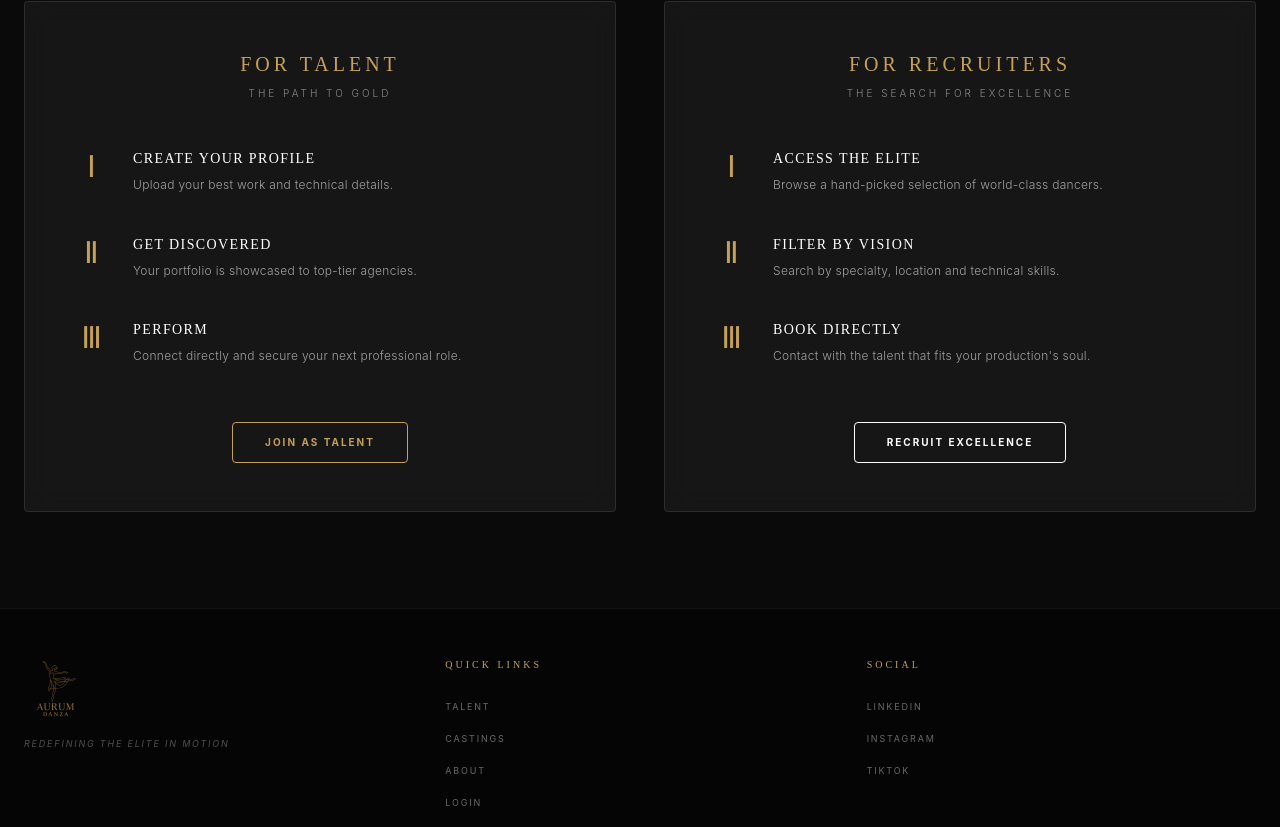
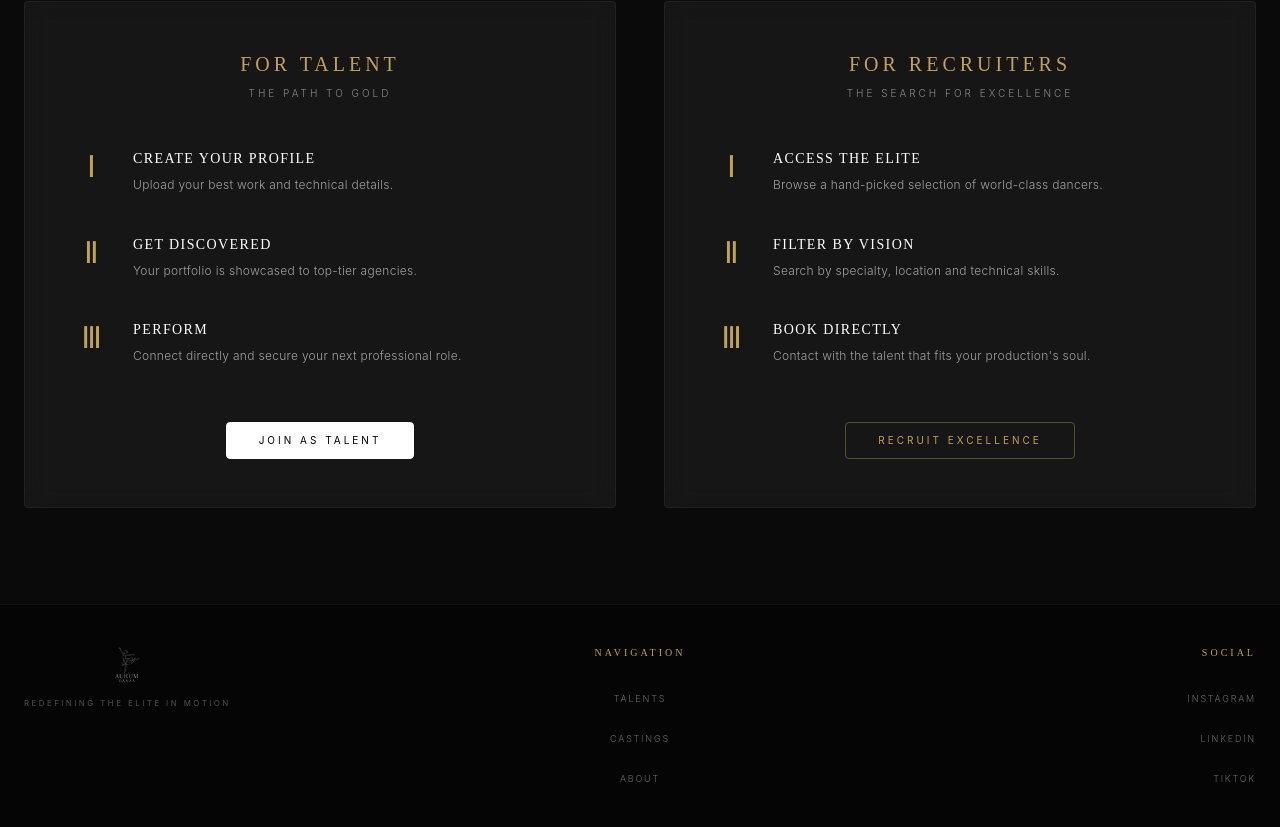
Before and after one commit to GiovannaMagistrati/aurum-danza, a React (Vite) app: page / in a window 1280 px wide. Shown: the part 1970-2797 px from the top of the page. Built offline with nearby package versions, Linux system fonts and the light colour scheme.

Commit message:
feat: implement ProtectedAction guard and complete Castings/Talent integration

```diff
--- /dev/null
+++ b/src/components/castings/CastingCard.jsx
@@ -0,0 +1,51 @@
+import React from 'react';
+import { Link } from 'react-router-dom';
+import ProtectedAction from '../ui/ProtectedAction'; // Importamos el escudo
+
+const CastingCard = ({ title, type, location, date, id, isLoggedIn }) => {
+  return (
+    <div className="group relative bg-white/[0.02] border border-white/5 p-6 md:p-8 hover:bg-white/[0.04] transition-all duration-500 overflow-hidden">
+      <div className="absolute inset-0 bg-gradient-to-br from-aurum-gold/5 to-transparent opacity-0 group-hover:opacity-100 transition-opacity duration-700" />
+
+      <div className="relative z-10 flex flex-col h-full justify-between">
+        <div>
+          <div className="flex justify-between items-start mb-6">
+            <span className="font-inter text-[8px] tracking-[0.3em] text-aurum-gold uppercase border border-aurum-gold/20 px-2 py-1">
+              {type}
+            </span>
+            <span className="font-inter text-[9px] text-white/20 tracking-[0.1em] uppercase">
+              {date}
+            </span>
+          </div>
+
+          <h3 className="font-cinzel text-lg md:text-xl text-white/90 tracking-wider mb-2">
+            {title}
+          </h3>
+
+          <p className="font-inter text-[10px] text-white/40 tracking-[0.2em] uppercase">
+            {location}
+          </p>
+        </div>
+
+        {/* ACCIONES PROTEGIDAS */}
+        <div className="mt-10 flex flex-col gap-4">
+          <Link
+            to={`/castings/${id}`}
+            className="inline-block font-inter text-[9px] text-white/60 tracking-[0.3em] uppercase hover:text-white transition-colors"
+          >
+            Details
+          </Link>
+
+          {/* LA TRAMPA: Si no está logueado, al hacer clic va a /login */}
+          <ProtectedAction isLoggedIn={isLoggedIn}>
+            <button className="w-full py-3 border border-white/10 font-inter text-[9px] text-white tracking-[0.3em] uppercase hover:bg-white hover:text-black transition-all duration-500">
+              Apply Now
+            </button>
+          </ProtectedAction>
+        </div>
+      </div>
+    </div>
+  );
+};
+
+export default CastingCard;
--- a/src/components/home/Hero.jsx
+++ b/src/components/home/Hero.jsx
@@ -4,7 +4,6 @@ import heroImg from '../../assets/images/hero.png';
 const Hero = () => {
   return (
     <section className="relative w-full h-screen flex items-center justify-center overflow-hidden bg-aurum-deep">
-      {/* Fondo con tratamiento de imagen */}
       <div className="absolute inset-0 z-0">
         <img
           src={heroImg}
--- a/src/components/home/ProcessSection.jsx
+++ b/src/components/home/ProcessSection.jsx
@@ -1,16 +1,18 @@
 import React from 'react';
+import Button from '../ui/Button';
+import ProtectedAction from '../ui/ProtectedAction';
 
-const ProcessSection = () => {
+const ProcessSection = ({ isLoggedIn }) => {
   const talentSteps = [
-    { icon: 'Ⅰ', title: 'Create your Profile', desc: 'Upload your best work and technical details.' },
-    { icon: 'Ⅱ', title: 'Get Discovered', desc: 'Your portfolio is showcased to top-tier agencies.' },
-    { icon: 'Ⅲ', title: 'Perform', desc: 'Connect directly and secure your next professional role.' },
+    { icon: 'Ⅰ', title: 'CREATE YOUR PROFILE', desc: 'Upload your best work and technical details.' },
+    { icon: 'Ⅱ', title: 'GET DISCOVERED', desc: 'Your portfolio is showcased to top-tier agencies.' },
+    { icon: 'Ⅲ', title: 'PERFORM', desc: 'Connect directly and secure your next professional role.' },
   ];
 
   const recruiterSteps = [
-    { icon: 'Ⅰ', title: 'Access the Elite', desc: 'Browse a hand-picked selection of world-class dancers.' },
-    { icon: 'Ⅱ', title: 'Filter by Vision', desc: 'Search by specialty, location and technical skills.' },
-    { icon: 'Ⅲ', title: 'Book Directly', desc: 'Contact with the talent that fits your production\'s soul.' },
+    { icon: 'Ⅰ', title: 'ACCESS THE ELITE', desc: 'Browse a hand-picked selection of world-class dancers.' },
+    { icon: 'Ⅱ', title: 'FILTER BY VISION', desc: 'Search by specialty, location and technical skills.' },
+    { icon: 'Ⅲ', title: 'BOOK DIRECTLY', desc: 'Contact with the talent that fits your production\'s soul.' },
   ];
 
   return (
@@ -23,11 +25,10 @@ const ProcessSection = () => {
         </h2>
         <p className="font-inter font-light text-white/60 tracking-wider text-sm mb-16">Two paths. One Standard.</p>
 
-        {/* Las Dos Cards Principales (Grid 1 o 2 columnas) */}
         <div className="grid grid-cols-1 md:grid-cols-2 gap-12 w-full max-w-7xl">
 
           {/* FOR TALENT */}
-          <div className="glass-effect rounded-sm p-12 flex flex-col items-center">
+          <div className="glass-effect rounded-sm p-12 flex flex-col items-center border border-white/5">
             <h3 className="font-cinzel text-xl text-aurum-gold tracking-[0.2em] mb-2">FOR TALENT</h3>
             <p className="font-inter text-[10px] uppercase tracking-[0.3em] font-light text-white/50 mb-12">THE PATH TO GOLD</p>
 
@@ -43,13 +44,16 @@ const ProcessSection = () => {
               ))}
             </div>
 
-            <button className="btn-aurum hover:bg-white hover:text-aurum-deep transition-all duration-300">
-              JOIN AS TALENT
-            </button>
+            {/* TRAMPA CON CENTRADO REPARADO */}
+            <ProtectedAction isLoggedIn={isLoggedIn} className="w-full flex justify-center">
+              <Button variant="solid" to="/join" className="w-full sm:w-auto">
+                JOIN AS TALENT
+              </Button>
+            </ProtectedAction>
           </div>
 
-          {/* FOR RECRUITERS */}
-          <div className="glass-effect rounded-sm p-12 flex flex-col items-center">
+          {/* FOR RECRUITERS  */}
+          <div className="glass-effect rounded-sm p-12 flex flex-col items-center border border-white/5">
             <h3 className="font-cinzel text-xl text-aurum-gold tracking-[0.2em] mb-2">FOR RECRUITERS</h3>
             <p className="font-inter text-[10px] uppercase tracking-[0.3em] font-light text-white/50 mb-12">THE SEARCH FOR EXCELLENCE</p>
 
@@ -65,9 +69,12 @@ const ProcessSection = () => {
               ))}
             </div>
 
-            <button className="btn-aurum border-white text-white hover:bg-white hover:text-aurum-deep transition-all duration-300">
-              RECRUIT EXCELLENCE
-            </button>
+            {/* TRAMPA CON CENTRADO REPARADO */}
+            <ProtectedAction isLoggedIn={isLoggedIn} className="w-full flex justify-center">
+              <Button variant="outline" to="/recruit" className="w-full sm:w-auto">
+                RECRUIT EXCELLENCE
+              </Button>
+            </ProtectedAction>
           </div>
 
         </div>
--- a/src/components/layout/Footer.jsx
+++ b/src/components/layout/Footer.jsx
@@ -1,41 +1,61 @@
 import React from 'react';
-import LogoGold from '../../assets/images/Logo.png';
+import { Link } from 'react-router-dom';
+import LogoGold from '../../assets/images/logo.png';
 
 const Footer = () => {
   return (
-    <footer className="w-full bg-[#050505] py-12 border-t border-white/5">
+    <footer className="w-full bg-[#050505] py-10 border-t border-white/5">
       <div className="container-custom">
-        <div className="grid grid-cols-1 md:grid-cols-3 gap-8 items-start">
 
-          {/* COLUMNA 1: LOGO */}
-          <div className="flex flex-col items-center md:items-start">
-            <img src={LogoGold} alt="Aurum Danza" className="w-16 h-auto mb-4 opacity-90" />
-            <p className="font-inter text-[9px] text-white/30 tracking-[0.2em] italic uppercase">
+        <div className="grid grid-cols-1 md:grid-cols-3 gap-12 items-start">
+
+          {/* COLUMNA 1: BRANDING (LOGO SOBRE FRASE) */}
+          <div className="flex flex-col items-center md:items-start w-full md:w-fit">
+            <div className="w-full flex justify-center mb-3">
+              <img
+                src={LogoGold}
+                alt="Aurum"
+                className="w-10 h-auto opacity-70 grayscale brightness-150"
+              />
+            </div>
+            <p className="font-inter text-[8px] text-white/30 tracking-[0.3em] uppercase whitespace-nowrap text-center md:text-left">
               Redefining the elite in motion
             </p>
           </div>
 
-          {/* COLUMNA 2: QUICK LINKS */}
-          <div className="flex flex-col items-center md:items-start">
-            <h4 className="font-cinzel text-[10px] text-aurum-gold tracking-[0.3em] mb-5 uppercase">Quick Links</h4>
-            <ul className="space-y-2 text-center md:text-left">
-              {['Talent', 'Castings', 'About', 'Login'].map((item) => (
+          {/* COLUMNA 2: NAVIGATION */}
+          <div className="flex flex-col items-center">
+            <h4 className="font-cinzel text-[10px] text-aurum-gold tracking-[0.3em] mb-6 uppercase">
+              Navigation
+            </h4>
+            <ul className="flex flex-col items-center gap-4">
+              {['Talents', 'Castings', 'About'].map((item) => (
                 <li key={item}>
-                  <a href="#" className="font-inter text-[9px] text-white/40 hover:text-white transition-colors tracking-[0.2em] uppercase">
+                  <Link
+                    to={`/${item.toLowerCase()}`}
+                    className="font-inter text-[9px] text-white/40 hover:text-white transition-all duration-300 tracking-[0.2em] uppercase font-light"
+                  >
                     {item}
-                  </a>
+                  </Link>
                 </li>
               ))}
             </ul>
           </div>
 
           {/* COLUMNA 3: SOCIAL */}
-          <div className="flex flex-col items-center md:items-start">
-            <h4 className="font-cinzel text-[10px] text-aurum-gold tracking-[0.3em] mb-5 uppercase">Social</h4>
-            <ul className="space-y-2 text-center md:text-left">
-              {['LinkedIn', 'Instagram', 'TikTok'].map((social) => (
+          <div className="flex flex-col items-center md:items-end">
+            <h4 className="font-cinzel text-[10px] text-aurum-gold tracking-[0.3em] mb-6 uppercase">
+              Social
+            </h4>
+            <ul className="flex flex-col items-center md:items-end gap-4">
+              {['Instagram', 'LinkedIn', 'TikTok'].map((social) => (
                 <li key={social}>
-                  <a href="#" className="font-inter text-[9px] text-white/40 hover:text-white transition-colors tracking-[0.2em] uppercase">
+                  <a
+                    href={`https://${social.toLowerCase()}.com`}
+                    target="_blank"
+                    rel="noopener noreferrer"
+                    className="font-inter text-[9px] text-white/40 hover:text-white transition-all duration-300 tracking-[0.2em] uppercase font-light"
+                  >
                     {social}
                   </a>
                 </li>
@@ -43,10 +63,16 @@ const Footer = () => {
             </ul>
           </div>
         </div>
-        <div className="mt-12 pt-6 border-t border-white/5 text-center">
-          <p className="font-inter text-[7px] text-white/10 tracking-[0.4em] uppercase">
+
+        {/* BARRA INFERIOR */}
+        <div className="mt-12 pt-6 border-t border-white/5 flex flex-col md:flex-row justify-between items-center gap-4">
+          <p className="font-inter text-[7px] text-white/10 tracking-[0.3em] uppercase">
             © 2026 Aurum Danza — All rights reserved
           </p>
+          <div className="flex gap-6 text-[7px] text-white/10 uppercase tracking-[0.2em]">
+            <Link to="/privacy" className="hover:text-white/30 transition-colors">Privacy</Link>
+            <Link to="/terms" className="hover:text-white/30 transition-colors">Terms</Link>
+          </div>
         </div>
       </div>
     </footer>
--- /dev/null
+++ b/src/components/ui/Button.jsx
@@ -0,0 +1,38 @@
+import { Link } from 'react-router-dom';
+
+const Button = ({
+  children,
+  to,
+  variant = 'outline', // 'outline' o 'solid'
+  className = '',
+  ...props
+}) => {
+  // Clases base siguiendo el estilo cinematográfico
+  const baseStyles = "px-8 py-2.5 font-inter text-[10px] uppercase tracking-[0.3em] transition-all duration-500 rounded-sm inline-block text-center";
+
+  // Variantes de color y estilo
+  const variants = {
+    outline: "border border-aurum-gold/40 text-aurum-gold hover:bg-aurum-gold hover:text-black",
+    solid: "bg-white text-black border border-white hover:bg-transparent hover:text-white"
+  };
+
+  const combinedClasses = `${baseStyles} ${variants[variant]} ${className}`;
+
+  // Si tiene la prop 'to', se comporta como un link de React Router
+  if (to) {
+    return (
+      <Link to={to} className={combinedClasses} {...props}>
+        {children}
+      </Link>
+    );
+  }
+
+  // Si no, es un botón normal
+  return (
+    <button className={combinedClasses} {...props}>
+      {children}
+    </button>
+  );
+};
+
+export default Button;
--- /dev/null
+++ b/src/components/ui/ProtectedAction.jsx
@@ -0,0 +1,24 @@
+import React from 'react';
+import { useNavigate } from 'react-router-dom';
+
+const ProtectedAction = ({ children, isLoggedIn, className }) => {
+  const navigate = useNavigate();
+
+  const handleAction = (e) => {
+    if (!isLoggedIn) {
+      e.preventDefault();
+      e.stopPropagation();
+      // Redirigimos al login
+      navigate('/login');
+    }
+  };
+
+  // Ahora el div usa la className que le pasamos (como "w-full flex justify-center")
+  return (
+    <div onClickCapture={handleAction} className={className}>
+      {children}
+    </div>
+  );
+};
+
+export default ProtectedAction;
--- /dev/null
+++ b/src/pages/Castings.jsx
@@ -0,0 +1,53 @@
+import React, { useState } from 'react'; // 1. Agregamos useState
+import CastingCard from '../components/castings/CastingCard';
+import ProtectedAction from '../components/ui/ProtectedAction'; // Importamos el escudo
+
+const Castings = () => {
+  // Simulación de estado de login (luego vendrá de un Context global)
+  const [isLoggedIn, setIsLoggedIn] = useState(false);
+
+  const castingData = [
+    { id: 1, title: "The Golden Era Residency", type: "Contemporary", location: "Madrid, ES", date: "JUN 2026" },
+    { id: 2, title: "Cinematic Motion Project", type: "Jazz / Fusion", location: "London, UK", date: "JUL 2026" },
+    { id: 3, title: "Elite Ballet Gala", type: "Classical", location: "Paris, FR", date: "SEP 2026" }
+  ];
+
+  return (
+    <div className="min-h-screen bg-[#050505] pt-32 pb-20">
+      <div className="container-custom">
+
+        {/* Encabezado de la Sección */}
+        <div className="mb-16 md:mb-24 flex flex-col md:flex-row md:items-end justify-between gap-8">
+          <div className="max-w-xl">
+            <h2 className="font-cinzel text-3xl md:text-5xl text-white mb-6 tracking-tight">
+              OPEN <span className="text-aurum-gold">CASTINGS</span>
+            </h2>
+            <p className="font-inter text-[10px] md:text-xs text-white/40 tracking-[0.2em] uppercase leading-relaxed">
+              Exclusive opportunities for professional dancers. Join the global standard of excellence.
+            </p>
+          </div>
+
+          {/* LA TRAMPA PARA RECLUTADORES: Botón para agregar casting */}
+          <ProtectedAction isLoggedIn={isLoggedIn}>
+            <button className="px-8 py-4 bg-aurum-gold text-black font-inter text-[10px] uppercase tracking-[0.3em] hover:bg-white transition-all duration-500">
+              Post a Casting
+            </button>
+          </ProtectedAction>
+        </div>
+
+        {/* Grid de Cards */}
+        <div className="grid grid-cols-1 md:grid-cols-2 lg:grid-cols-3 gap-8">
+          {castingData.map((casting) => (
+            <CastingCard
+              key={casting.id}
+              {...casting}
+              isLoggedIn={isLoggedIn} // 2. Le pasamos el estado a la card para el botón "Apply"
+            />
+          ))}
+        </div>
+      </div>
+    </div>
+  );
+};
+
+export default Castings;
--- a/src/pages/ExploreTalent.jsx
+++ b/src/pages/ExploreTalent.jsx
@@ -1,10 +1,11 @@
 import { useState } from 'react';
 import { DANCERS_DATA } from '../data/dancers';
+import ProtectedAction from '../components/ui/ProtectedAction';
 
 const ExploreTalent = () => {
   const [activeCategory, setActiveCategory] = useState('All');
+  const [isLoggedIn, setIsLoggedIn] = useState(false);
 
-  // Logic remains consistent with Manifesto Rule 8
   const categories = ['All', ...new Set(DANCERS_DATA.map((t) => t.category))];
 
   const filteredTalents = activeCategory === 'All'
@@ -12,23 +13,33 @@ const ExploreTalent = () => {
     : DANCERS_DATA.filter((t) => t.category === activeCategory);
 
   return (
-    <div className="container-custom pt-20 md:pt-30 pb-20">
-      <header className="text-center mb-12 md:mb-20">
-        <h1 className="font-serif text-3xl md:text-5xl text-white tracking-[0.3em] mb-4 uppercase">
+    <div className="container-custom pt-32 pb-20">
+      {/* Header con la Trampa para Talentos */}
+      <header className="flex flex-col md:flex-row md:items-end justify-between gap-8 mb-16 md:mb-24">
+        <div>
+          <h1 className="font-cinzel text-3xl md:text-5xl text-white tracking-[0.3em] mb-4 uppercase">
             Our <span className="text-aurum-gold">Talent</span>
           </h1>
-        <p className="font-sans text-[8px] md:text-[10px] text-white/40 tracking-[0.4em] md:tracking-[0.5em] uppercase italic">
+          <p className="font-inter text-[8px] md:text-[10px] text-white/40 tracking-[0.4em] md:tracking-[0.5em] uppercase italic">
             The pinnacle of artistic excellence
           </p>
+        </div>
+
+        {/* Botón protegido para agregar CV/Portfolio */}
+        <ProtectedAction isLoggedIn={isLoggedIn}>
+          <button className="w-full md:w-auto px-8 py-4 border border-aurum-gold/30 text-aurum-gold font-inter text-[10px] uppercase tracking-[0.3em] hover:bg-aurum-gold hover:text-black transition-all duration-500">
+            Join the Roster
+          </button>
+        </ProtectedAction>
       </header>
 
       {/* Filter Navigation */}
-      <nav className="flex flex-wrap justify-center gap-6 md:gap-8 mb-12 md:mb-20 px-4" aria-label="Talent categories">
+      <nav className="flex flex-wrap justify-center md:justify-start gap-6 md:gap-8 mb-12 md:mb-20 px-4">
         {categories.map((category) => (
           <button
             key={category}
             onClick={() => setActiveCategory(category)}
-            className={`font-sans text-[9px] md:text-[10px] uppercase tracking-[0.2em] transition-all duration-500 pb-2 border-b-2 ${
+            className={`font-inter text-[9px] md:text-[10px] uppercase tracking-[0.2em] transition-all duration-500 pb-2 border-b-2 ${
               activeCategory === category
               ? 'border-aurum-gold text-aurum-gold'
               : 'border-transparent text-white/30 hover:text-white'
@@ -42,37 +53,39 @@ const ExploreTalent = () => {
       {/* Talent Grid */}
       <div className="grid grid-cols-1 sm:grid-cols-2 lg:grid-cols-3 gap-y-12 gap-x-8">
         {filteredTalents.map((talent) => (
-          <TalentCard key={talent.id} {...talent} />
+          <TalentCard key={talent.id} {...talent} isLoggedIn={isLoggedIn} />
         ))}
       </div>
     </div>
   );
 };
 
-const TalentCard = ({ name, image, role, location }) => (
-  <article className="group cursor-pointer w-full max-w-[380px] mx-auto md:max-w-none">
-    <div className="relative aspect-[4/5] md:aspect-[3/4] overflow-hidden bg-neutral-900 mb-5 border border-white/5">
+const TalentCard = ({ name, image, role, location, isLoggedIn }) => (
+  <article className="group w-full max-w-[380px] mx-auto md:max-none">
+    <ProtectedAction isLoggedIn={isLoggedIn}>
+      <div className="relative aspect-[4/5] md:aspect-[3/4] overflow-hidden bg-neutral-900 mb-5 border border-white/5 cursor-pointer">
         <img
           src={image}
           alt={`${name} - ${role}`}
           className="w-full h-full object-cover grayscale group-hover:grayscale-0 transition-all duration-1000 md:group-hover:scale-105"
         />
-      <div className="absolute inset-0 bg-gradient-to-t from-black/80 via-transparent to-transparent md:opacity-0 md:group-hover:opacity-100 transition-opacity duration-700 flex items-end p-6 md:p-8">
-         <span className="text-aurum-gold font-sans text-[8px] md:text-[10px] tracking-[0.3em] uppercase">
-           View Portfolio
+        <div className="absolute inset-0 bg-gradient-to-t from-black/90 via-transparent to-transparent md:opacity-0 md:group-hover:opacity-100 transition-opacity duration-700 flex items-end p-6 md:p-8">
+           <span className="text-aurum-gold font-inter text-[8px] md:text-[10px] tracking-[0.3em] uppercase">
+             View Full Portfolio
            </span>
         </div>
       </div>
+    </ProtectedAction>
 
     <div className="px-2 md:px-0">
-      <h3 className="font-serif text-lg md:text-xl text-white tracking-[0.1em] mb-2 uppercase">
+      <h3 className="font-cinzel text-lg md:text-xl text-white tracking-[0.1em] mb-2 uppercase">
         {name}
       </h3>
       <div className="flex justify-between items-center border-t border-white/10 pt-4">
-        <p className="font-sans text-[8px] md:text-[9px] text-white/40 uppercase tracking-[0.2em]">
+        <p className="font-inter text-[8px] md:text-[9px] text-white/40 uppercase tracking-[0.2em]">
           {role}
         </p>
-        <span className="font-sans text-aurum-gold text-[8px] md:text-[9px] tracking-[0.2em] uppercase">
+        <span className="font-inter text-aurum-gold text-[8px] md:text-[9px] tracking-[0.2em] uppercase">
           {location}
         </span>
       </div>
--- a/src/router/index.jsx
+++ b/src/router/index.jsx
@@ -1,16 +1,26 @@
 import { createBrowserRouter } from 'react-router-dom';
 import MainLayout from '../components/layout/MainLayout';
 import Home from '../pages/Home';
+import ExploreTalent from '../pages/ExploreTalent';
+import Castings from '../pages/Castings'; // ¡Aprovechamos para sumar Castings!
 
 export const router = createBrowserRouter([
   {
     path: "/",
-    element: <MainLayout />, // El marco que envuelve todo
+    element: <MainLayout />,
     children: [
       {
-        index: true, // Esta es la Home por defecto
+        index: true,
         element: <Home />,
       },
-    ]
+      {
+        path: "talents",
+        element: <ExploreTalent />,
+      },
+      {
+        path: "castings",
+        element: <Castings />,
+      },
+    ],
   },
 ]);
```
Also changed, not shown: src/components/layout/Navbar.jsx (+8 -5 lines), src/main.jsx (+2 -21 lines). Lines whose indentation alone changed are shown as unchanged.
